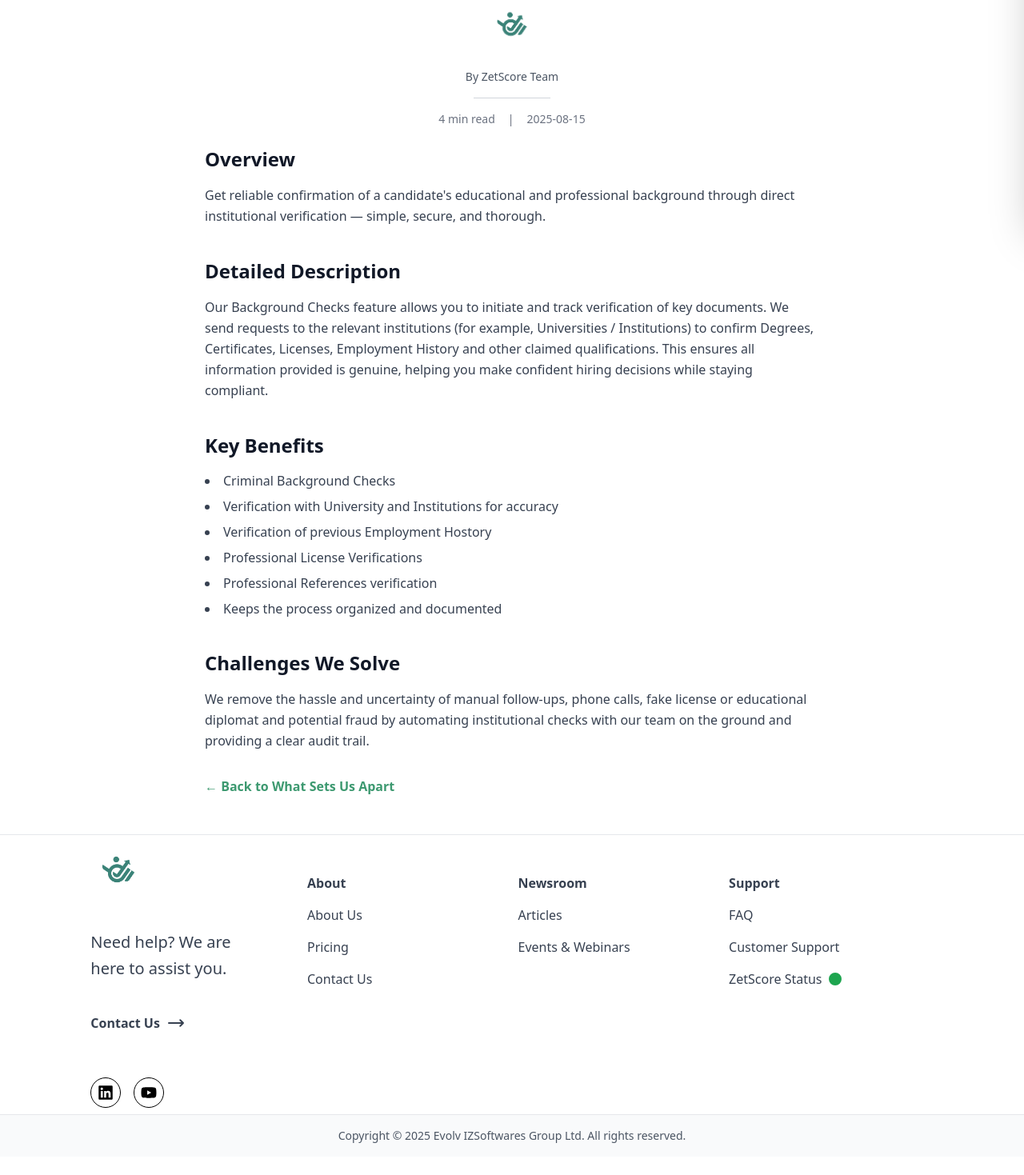
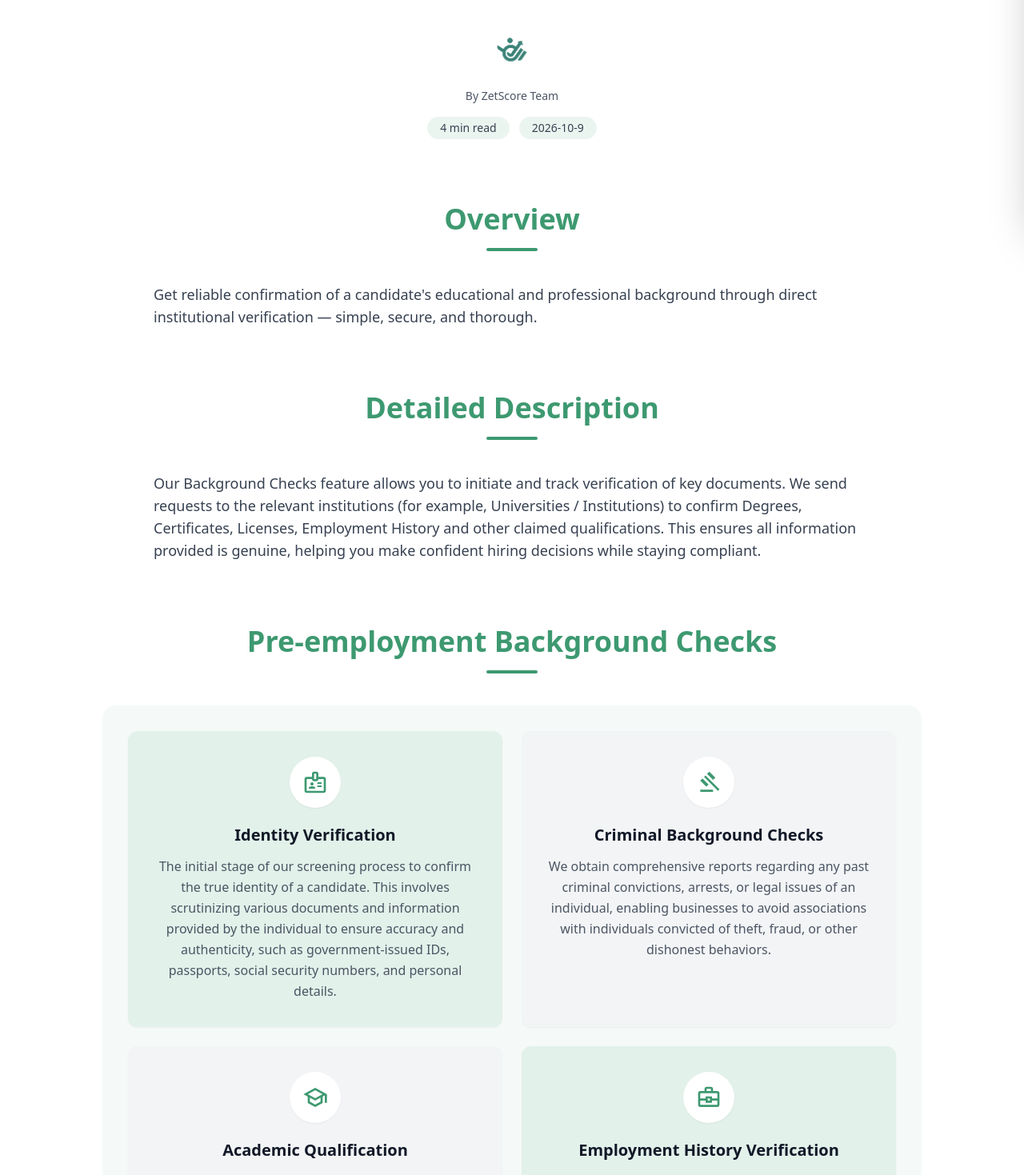
Before and after one commit to ZetScore/zetscore.github.io, a React (Create React App) app: page /enhanced-features/background-checks in a window 1280 px wide. Shown: the part 520-1989 px from the top of the page at 80% size. Before the commit the page ends 1966 px from the top, so only its background shows below. Built offline with nearby package versions, Linux system fonts and the light colour scheme; a web font is replaced by a local one.

Commit message:
Redesign Pre-Employment Background Checks Learn More Page

```diff
--- a/src/components/WhatSetsUsApart/WhatSetsUsApartDetail.js
+++ b/src/components/WhatSetsUsApart/WhatSetsUsApartDetail.js
@@ -1,6 +1,41 @@
 import { useParams, Link } from "react-router-dom";
 import WhatSetsUsApartData from "../../data/WhatSetsUsApart.json";
 import { Icon } from "@iconify/react";
+import PropTypes from "prop-types";
+
+const getCardTone = (index) => {
+  const mobileIsGreen = index % 2 === 0;
+  const row = Math.floor(index / 2);
+  const col = index % 2;
+  const tabletIsGreen = (row + col) % 2 === 0;
+
+  const mobileTone = mobileIsGreen
+    ? "bg-custom-green bg-opacity-10"
+    : "bg-gray-100";
+  const tabletTone = tabletIsGreen
+    ? "md:bg-custom-green md:bg-opacity-10"
+    : "md:bg-gray-100";
+
+  return `${mobileTone} ${tabletTone}`;
+};
+
+// Shared section title: every section on the page uses this so titles match.
+const SectionHeading = ({ id, children }) => (
+  <div className="mb-8 text-center lg:mb-10">
+    <h2
+      id={id}
+      className="text-3xl font-extrabold text-custom-green sm:text-4xl"
+    >
+      {children}
+    </h2>
+    <div className="w-16 h-1 mx-auto mt-4 rounded-full bg-custom-green"></div>
+  </div>
+);
+
+SectionHeading.propTypes = {
+  id: PropTypes.string,
+  children: PropTypes.node.isRequired,
+};
 
 const WhatSetsUsApartDetail = () => {
   const { id } = useParams();
@@ -27,6 +62,13 @@ const WhatSetsUsApartDetail = () => {
     );
   }
 
+  // Features that provide a `services` array get the card-grid layout
+  const services = Array.isArray(feature.services) ? feature.services : [];
+  const hasServices = services.length > 0;
+
+  // Keeps long-form text readable inside the wider page container
+  const textWidth = "max-w-4xl mx-auto";
+
   return (
     <>
       <section className="min-h-screen bg-white">
@@ -35,16 +77,16 @@ const WhatSetsUsApartDetail = () => {
           <img
             src={feature.image}
             alt={feature.title}
-            className="object-cover w-full h-96"
+            className="object-cover w-full h-72 sm:h-96"
           />
-          <div className="absolute inset-0 flex items-center justify-center bg-black bg-opacity-30">
+          <div className="absolute inset-0 flex items-center justify-center bg-black bg-opacity-40">
             <div className="text-center">
               <div className="flex items-center justify-center mb-4">
-                <div className="flex items-center justify-center w-16 h-16 bg-white rounded-full bg-opacity-20">
+                <div className="flex items-center justify-center w-16 h-16 bg-white rounded-full bg-opacity-20 ring-2 ring-white ring-opacity-40">
                   <Icon icon={feature.icon} className="w-8 h-8 text-white" />
                 </div>
               </div>
-              <h1 className="px-4 text-4xl font-extrabold text-white sm:px-8 lg:px-16">
+              <h1 className="px-4 text-3xl font-extrabold text-white sm:px-8 sm:text-4xl lg:px-16 lg:text-5xl">
                 {feature.title}
               </h1>
             </div>
@@ -52,77 +94,135 @@ const WhatSetsUsApartDetail = () => {
         </div>
 
         {/* Content Section */}
-        <div className="max-w-4xl px-4 py-12 mx-auto sm:px-8 lg:px-16">
-          {/* Logo */}
-          <div className="flex justify-center mb-6">
+        <div className="px-4 py-14 mx-auto max-w-6xl sm:px-8 lg:px-16 lg:py-20">
+          {/* Logo, Author, Reading Time and Date */}
+          <div className="flex flex-col items-center mb-14 text-center lg:mb-20">
             <img
               src="/ZetScore_Icon.png"
               alt="ZetScore Logo"
               className="w-auto h-16"
             />
-          </div>
-
-          {/* Author, Date, and Reading Time */}
-          <div className="mb-6 text-center">
-            <p className="text-sm text-gray-600">By {feature.author}</p>
-            <div className="w-24 mx-auto my-4 border-t border-gray-300"></div>
-            <div className="flex justify-center gap-4 text-sm text-gray-500">
-              <span>{feature.readingTime}</span>
-              <span>|</span>
-              <span>{feature.date}</span>
+            <p className="mt-4 text-sm font-medium text-gray-600">
+              By {feature.author}
+            </p>
+            <div className="flex flex-wrap items-center justify-center gap-3 mt-4 text-sm">
+              <span className="px-4 py-1 font-medium text-gray-700 rounded-full bg-custom-green bg-opacity-10">
+                {feature.readingTime}
+              </span>
+              <span className="px-4 py-1 font-medium text-gray-700 rounded-full bg-custom-green bg-opacity-10">
+                {feature.date}
+              </span>
             </div>
           </div>
 
           {/* Feature Content */}
-          <div className="space-y-10">
+          <div className="space-y-16 lg:space-y-20">
             {/* Overview */}
-            <div>
-              <h2 className="mb-4 text-2xl font-bold text-gray-900">
-                Overview
-              </h2>
-              <p className="leading-relaxed text-gray-700">
+            <section aria-labelledby="overview-heading" className={textWidth}>
+              <SectionHeading id="overview-heading">Overview</SectionHeading>
+              <p className="text-base leading-relaxed text-gray-700 sm:text-lg">
                 {feature.overview}
               </p>
-            </div>
+            </section>
 
             {/* Full Description */}
-            <div>
-              <h2 className="mb-4 text-2xl font-bold text-gray-900">
+            <section
+              aria-labelledby="description-heading"
+              className={textWidth}
+            >
+              <SectionHeading id="description-heading">
                 Detailed Description
-              </h2>
-              <p className="leading-relaxed text-gray-700">
+              </SectionHeading>
+              <p className="text-base leading-relaxed text-gray-700 sm:text-lg">
                 {feature.fullDescription}
               </p>
-            </div>
+            </section>
 
-            {/* Key Benefits */}
-            <div>
-              <h2 className="mb-4 text-2xl font-bold text-gray-900">
-                Key Benefits
-              </h2>
-              <ul className="space-y-2 text-gray-700 list-disc list-inside">
-                {feature.keyBenefits.map((benefit, index) => (
-                  <li key={index}>{benefit}</li>
-                ))}
-              </ul>
-            </div>
+            {/* Verification Services (card grid) or Key Benefits (list) */}
+            {hasServices ? (
+              <section aria-labelledby="verification-services-heading">
+                <SectionHeading id="verification-services-heading">
+                  {feature.servicesHeading || feature.title}
+                </SectionHeading>
+
+                <ul className="grid grid-cols-1 gap-4 p-4 md:grid-cols-2 sm:gap-6 sm:p-6 lg:p-8 rounded-2xl bg-custom-green bg-opacity-5">
+                  {services.map((service, index) => (
+                    <li
+                      key={service.title}
+                      className={`flex flex-col items-center h-full p-6 text-center rounded-xl shadow-sm transition duration-200 hover:-translate-y-1 hover:shadow-md sm:p-8 ${getCardTone(
+                        index
+                      )}`}
+                    >
+                      <div className="flex items-center justify-center w-16 h-16 mb-5 bg-white rounded-full shadow-sm">
+                        <Icon
+                          icon={service.icon}
+                          aria-hidden="true"
+                          className="w-8 h-8 text-custom-green"
+                        />
+                      </div>
+                      <h3 className="mb-3 text-lg font-bold text-gray-900 sm:text-xl">
+                        {service.title}
+                      </h3>
+                      <p className="leading-relaxed text-gray-600">
+                        {service.description}
+                      </p>
+                    </li>
+                  ))}
+                </ul>
+              </section>
+            ) : (
+              <section
+                aria-labelledby="key-benefits-heading"
+                className={textWidth}
+              >
+                <SectionHeading id="key-benefits-heading">
+                  Key Benefits
+                </SectionHeading>
+                <ul className="grid grid-cols-1 gap-4 md:grid-cols-2">
+                  {feature.keyBenefits.map((benefit, index) => {
+                    const isLastOdd =
+                      feature.keyBenefits.length % 2 === 1 &&
+                      index === feature.keyBenefits.length - 1;
+
+                    return (
+                      <li
+                        key={index}
+                        className={`flex items-start gap-3 p-5 bg-white border border-gray-200 rounded-xl shadow-sm ${
+                          isLastOdd ? "md:col-span-2" : ""
+                        }`}
+                      >
+                        <Icon
+                          icon="material-symbols:check-circle"
+                          aria-hidden="true"
+                          className="flex-shrink-0 w-6 h-6 mt-0.5 text-custom-green"
+                        />
+                        <span className="text-gray-700">{benefit}</span>
+                      </li>
+                    );
+                  })}
+                </ul>
+              </section>
+            )}
 
             {/* Challenges We Solve */}
-            <div>
-              <h2 className="mb-4 text-2xl font-bold text-gray-900">
+            <section
+              aria-labelledby="challenges-heading"
+              className={textWidth}
+            >
+              <SectionHeading id="challenges-heading">
                 Challenges We Solve
-              </h2>
-              <p className="leading-relaxed text-gray-700">
+              </SectionHeading>
+              <p className="text-base leading-relaxed text-gray-700 sm:text-lg">
                 {feature.challengesSolved}
               </p>
-            </div>
+            </section>
           </div>
 
           {/* Back to Features Link */}
-          <div className="mt-8">
+          <div className="flex justify-center mt-14 lg:mt-20">
             <Link
               to="/enhanced-features-section"
-              className="inline-flex items-center font-semibold text-custom-green hover:text-teal-700 focus:outline-none"
+              className="inline-flex items-center px-6 py-3 font-semibold transition border rounded-full border-custom-green text-custom-green hover:bg-custom-green hover:bg-opacity-10 hover:text-teal-700 focus:outline-none focus-visible:ring-2 focus-visible:ring-custom-green"
             >
               ← Back to What Sets Us Apart
             </Link>
--- a/src/data/WhatSetsUsApart.json
+++ b/src/data/WhatSetsUsApart.json
@@ -27,7 +27,7 @@
     "fullDescription": "Our Background Checks feature allows you to initiate and track verification of key documents. We send requests to the relevant institutions (for example, Universities / Institutions) to confirm Degrees, Certificates, Licenses, Employment History and other claimed qualifications. This ensures all information provided is genuine, helping you make confident hiring decisions while staying compliant.",
     "image": "/backgroundcheck.jpg",
     "author": "ZetScore Team",
-    "date": "2025-08-15",
+    "date": "2026-10-9",
     "readingTime": "4 min read",
     "overview": "Get reliable confirmation of a candidate's educational and professional background through direct institutional verification — simple, secure, and thorough.",
     "keyBenefits": [
@@ -37,6 +37,49 @@
       "Professional License Verifications",
       "Professional References verification",
       "Keeps the process organized and documented"
+    ],
+    "servicesHeading": "Pre-employment Background Checks",
+    "services": [
+      {
+        "icon": "material-symbols:badge-outline",
+        "title": "Identity Verification",
+        "description": "The initial stage of our screening process to confirm the true identity of a candidate. This involves scrutinizing various documents and information provided by the individual to ensure accuracy and authenticity, such as government-issued IDs, passports, social security numbers, and personal details."
+      },
+      {
+        "icon": "material-symbols:gavel",
+        "title": "Criminal Background Checks",
+        "description": "We obtain comprehensive reports regarding any past criminal convictions, arrests, or legal issues of an individual, enabling businesses to avoid associations with individuals convicted of theft, fraud, or other dishonest behaviors."
+      },
+      {
+        "icon": "material-symbols:school-outline",
+        "title": "Academic Qualification",
+        "description": "Conducting thorough education background checks and verification for qualifications, including PHDs, Masters degrees, diplomas, certificates, and even KCSE certificates. We confirm each qualification directly with the universities and institutions concerned, so the credentials provided by employees or candidates are legitimate and accurate."
+      },
+      {
+        "icon": "material-symbols:business-center-outline",
+        "title": "Employment History Verification",
+        "description": "Contacting current and previous employers to verify crucial details such as dates of employment, positions held, reasons for leaving, duties, roles, responsibilities, eligibility for re-hire, and conduct gap analysis streamlining pre-employment screening and ensuring accurate and reliable background checks."
+      },
+            {
+        "icon": "material-symbols:receipt-long-outline",
+        "title": "Payslip Verification",
+        "description": "Confirm the authenticity and accuracy of an individual's payslip. This process is commonly employed by employers, financial institutions, and other organizations to verify a person's employment status, salary, and overall financial stability. It is especially important during job applications, loan approvals, and other financial transactions where proof of income is required."
+      },
+      {
+        "icon": "material-symbols:workspace-premium-outline",
+        "title": "Professional License Verification",
+        "description": "Confirming the authenticity and validity of professional licenses and certifications by cross-referencing with the relevant licensing authorities and accrediting bodies."
+      },
+      {
+        "icon": "material-symbols:groups-outline",
+        "title": "Professional Reference Verification",
+        "description": "Reaching out to referees enables us to get valuable insights into the candidate's or service provider's performance, character, abilities, skills, work ethics, and interpersonal skills. These references are former employers, supervisors, colleagues, or other professional contacts who can provide relevant information."
+      },
+      {
+        "icon": "material-symbols:desktop-windows-outline",
+        "title": "Moonlighting Check",
+        "description": "Check whether an employee is engaged in a secondary job or business activity that could potentially conflict with their primary employment. This check helps to ensure that their employees are not working for competitors, violating non-compete agreements, or engaging in activities that could affect their performance, availability, or loyalty to the primary job."
+      }
     ],
     "challengesSolved": "We remove the hassle and uncertainty of manual follow-ups, phone calls, fake license or educational diplomat and potential fraud by automating institutional checks with our team on the ground and providing a clear audit trail."
   },
```
